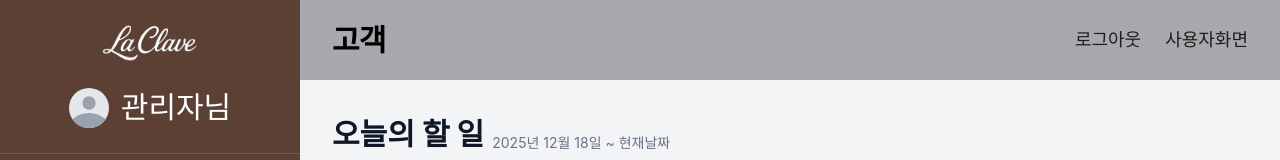
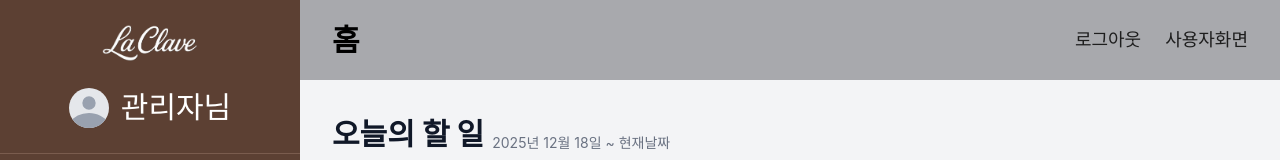
Before and after one commit to hayoonjeon123/LaClaveFront, a React (Vite) app: page /admin in a window 1280 px wide. Shown: the top 160 px of the page. Built offline with nearby package versions, Linux system fonts and the light colour scheme; a web font is replaced by a local one.

Commit message:
260106
관리자 이동 링크

```diff
--- a/src/components/common/AdminHeader.tsx
+++ b/src/components/common/AdminHeader.tsx
@@ -1,11 +1,32 @@
-import { Link } from "react-router-dom";
+import { Link, useLocation } from "react-router-dom";
+import { ADMIN_CATEGORY } from "@/constants/category.constants";
 
 export function AdminHeader() {
+    const location = useLocation();
+
+    const getPageTitle = (pathname: string) => {
+        if (pathname === '/admin' || pathname === '/admin/') return '홈';
+
+        for (const category of ADMIN_CATEGORY) {
+            if (category.path && category.path !== '/admin' && pathname.startsWith(category.path)) {
+                return category.label;
+            }
+            if (category.subItems) {
+                for (const subItem of category.subItems) {
+                    if (typeof subItem !== 'string' && subItem.path && pathname.startsWith(subItem.path)) {
+                        return category.label;
+                    }
+                }
+            }
+        }
+        return 'La Clave';
+    };
+
     return (
         <header className="w-full h-[80px] bg-[#A8A9AD] px-8 flex items-center justify-between font-['Inter',sans-serif]">
             {/* Left Title */}
             <h1 className="text-3xl font-bold text-black tracking-tight">
-                고객
+                {getPageTitle(location.pathname)}
             </h1>
 
             {/* Right Navigation */}
--- a/src/pages/admin/MemberDetail.tsx
+++ b/src/pages/admin/MemberDetail.tsx
@@ -1,4 +1,3 @@
-
 import { useNavigate, useParams } from "react-router-dom";
 
 const MOCK_ORDERS = [
```
